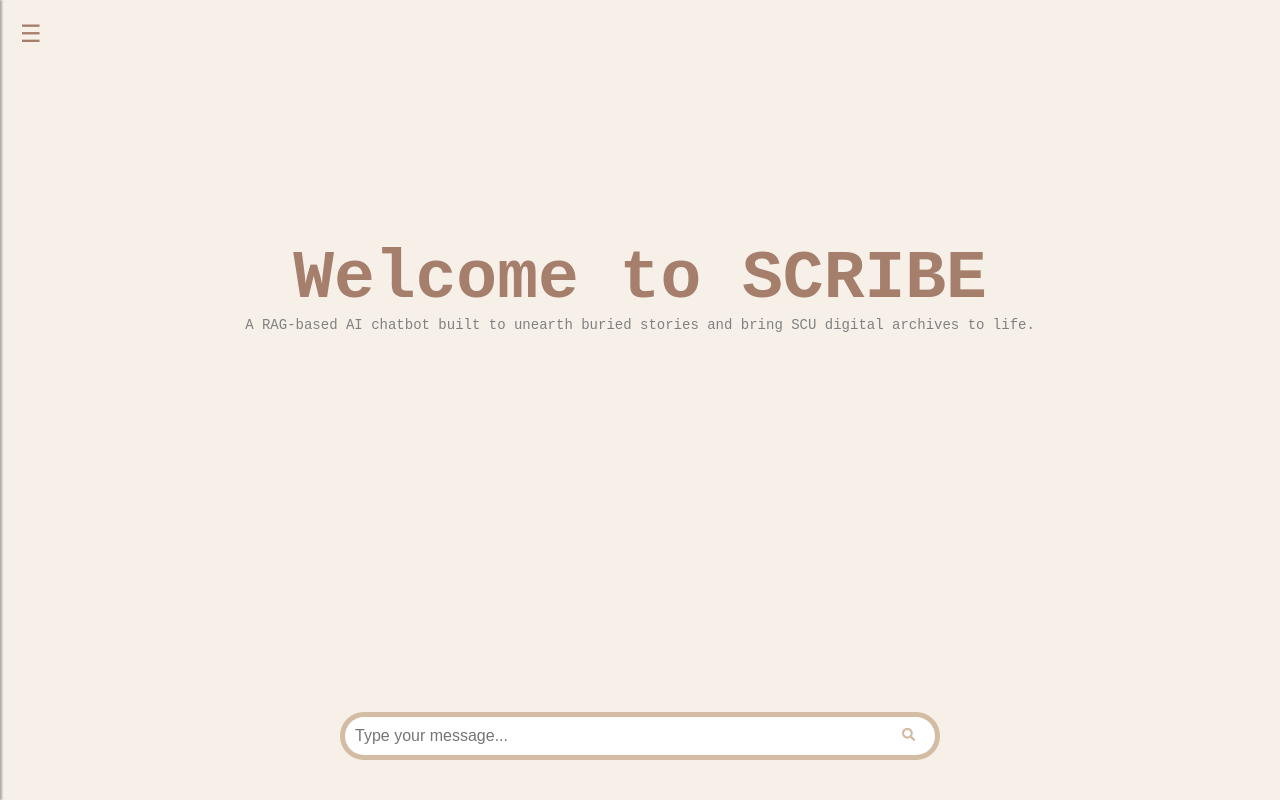
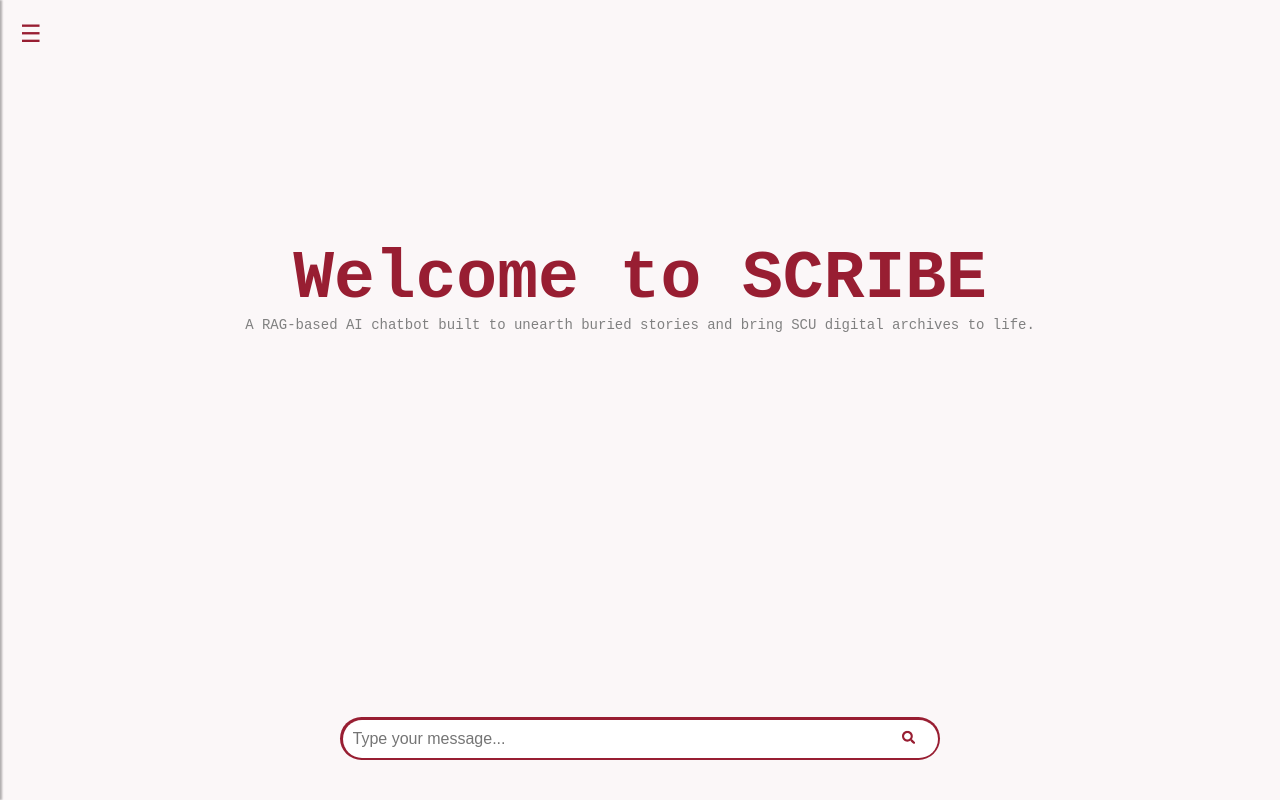
Before and after one commit to RileyHeike/scribe, a React (Vite) app in the folder scribe-app/: page / in a window 1280 px wide. Built offline with nearby package versions, Linux system fonts and the light colour scheme.

Commit message:
Updated Color palate

```diff
--- a/scribe-app/src/App.css
+++ b/scribe-app/src/App.css
@@ -7,7 +7,7 @@
 html, body {
   height: 100%;
   width: 100%;
-  background-color: #202123;
+  background-color: #FBF7F8;
   overflow: hidden;
   border: none;
 }
@@ -16,9 +16,9 @@
   font-family: Inter, system-ui, Avenir, Helvetica, Arial, sans-serif;
   line-height: 1.5;
   font-weight: 400;
-  --primary-bg-color: #F6F0E8;
-  --primary-color: #8B4513;
-  --secondary-color: #A57F6C;
+  --primary-bg-color: #FBF7F8;
+  --primary-color: #7C1529;
+  --secondary-color: #981E32;
 }
 
 /* App container - side-by-side layout */
@@ -85,15 +85,15 @@
 }
 
 .user-message {
-  background-color: #C17767;  /* Blue for user messages */
+  background-color: #981E32;  /* Blue for user messages */
   color: white;
   align-self: flex-end;
   text-align: right;
 }
 
 .ai-message {
-  background-color: #D4BBA3;
-  color: black;
+  background-color: #F0E6E8;
+  color: #2C1518;
   align-self: flex-start;
   text-align: left;
 }
@@ -101,8 +101,8 @@
 /* Chat input bar */
 .chat-input {
   display: flex;
-  padding: 5px;
-  background-color: #D4BBA3;
+  padding: 2.5px;
+  background-color: #981E32;
   width: 100%;
   max-width: 600px;
   border-radius: 25px;
@@ -127,7 +127,7 @@
   top: 50%;
   transform: translateY(-50%);
   background-color: white;
-  color: #D4BBA3;
+  color: #981E32;
   border: none;
   cursor: pointer;
   border-radius: 25px;
@@ -149,9 +149,7 @@
   margin-top: 10px;
 }
 
-.save-button:hover {
-  background-color: #218838;
-}
+
 
 .hamburger-menu {
   position: fixed;
@@ -177,7 +175,7 @@
   left: 0;
   width: 250px;
   height: 100%;
-  background-color: #B38B79;
+  background-color: #7C1529;
   box-shadow: 2px 0px 2px rgba(0, 0, 0, 0.3);
   transform: translateX(-100%);
   transition: transform 0.3s ease-in-out;
@@ -197,7 +195,7 @@
   font-size: 18px;
   font-weight: bold;
   margin-bottom: 20px;
-  color: var(--primary-bg-color);
+  color: #FFFFFF;
   text-transform: uppercase;
 }
 
@@ -224,7 +222,7 @@
 
 /* Hover Effect */
 .conversation-item:hover {
-  background-color: #3a3b3f;
+  background-color: #3D1F23;
 }
 
 /* Active Conversation (Optional) */
@@ -246,7 +244,7 @@
   padding: 12px 15px;
   margin: 5px 0;
   background-color: transparent;
-  color: var(--primary-bg-color);
+  color: #981E32;
   border: none;
   text-align: left;
   cursor: pointer;
@@ -254,7 +252,7 @@
 }
 
 .sidebar-buttons button:hover {
-  background-color: #3a3b3f;
+  background-color: #3D1F23;
 }
 
 .sidebar-buttons a {
@@ -282,7 +280,7 @@
 }
 
 .new-conversation-btn:hover {
-  background-color: #3e4144;
+  background-color: #3D1F23;
 }
 
 /* Info Pages */
--- a/scribe-app/src/App.jsx
+++ b/scribe-app/src/App.jsx
@@ -88,7 +88,7 @@
 
       <div className={`sidebar-overlay ${sidebarOpen ? "show" : ""}`}>
         <button className="close-sidebar" onClick={() => setSidebarOpen(false)}>×</button>
-        <button className="new-conversation-btn" onClick={handleNewConversation}>➕ New Conversation</button>
+        <button className="new-conversation-btn" onClick={handleNewConversation}>New Conversation</button>
         <ConversationHistory conversations={conversations} onLoadConversation={handleLoadConversation} />
 
         <div className="sidebar-buttons">
```
Also changed, not shown: 1 other file (tests, documents, lock files or other folders).
